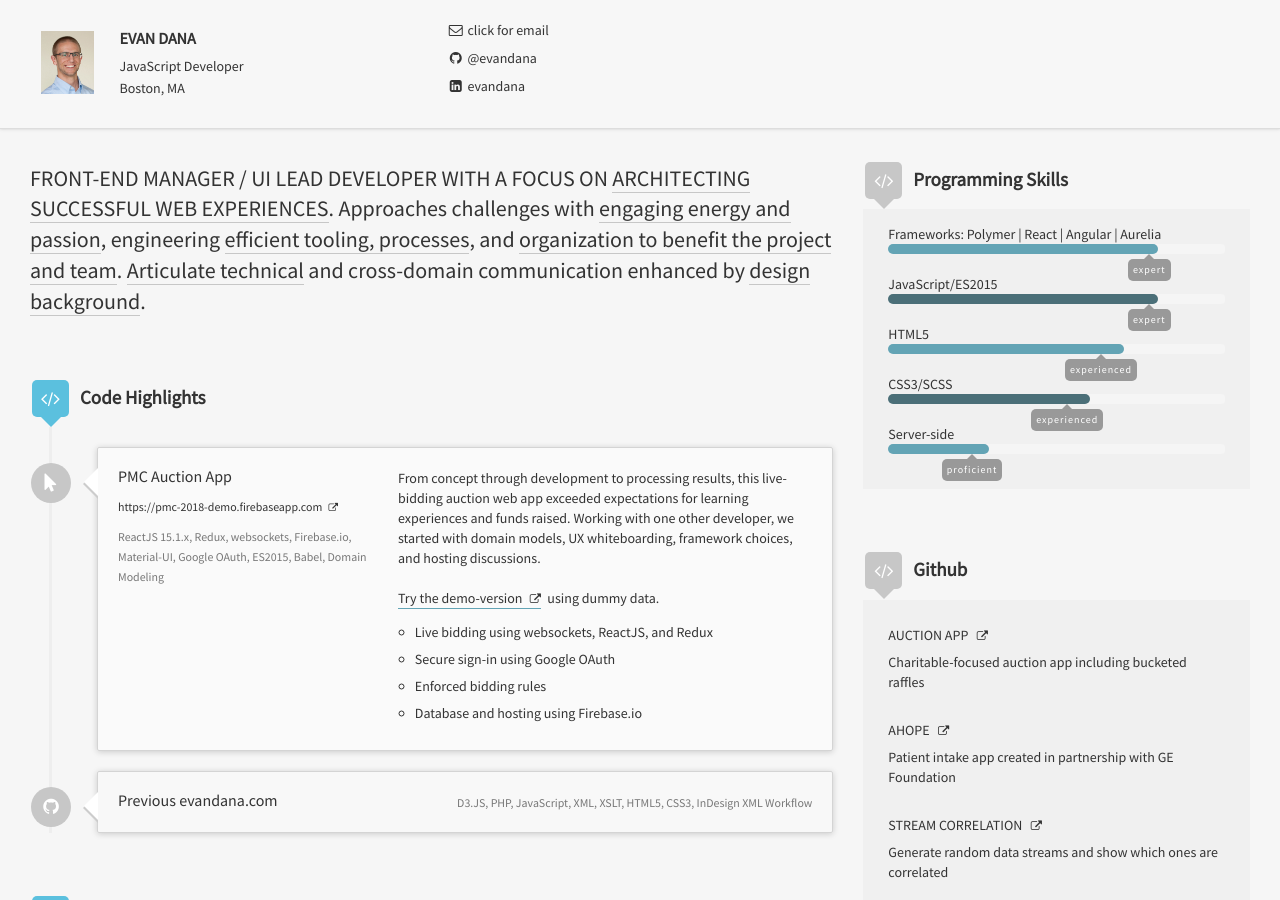
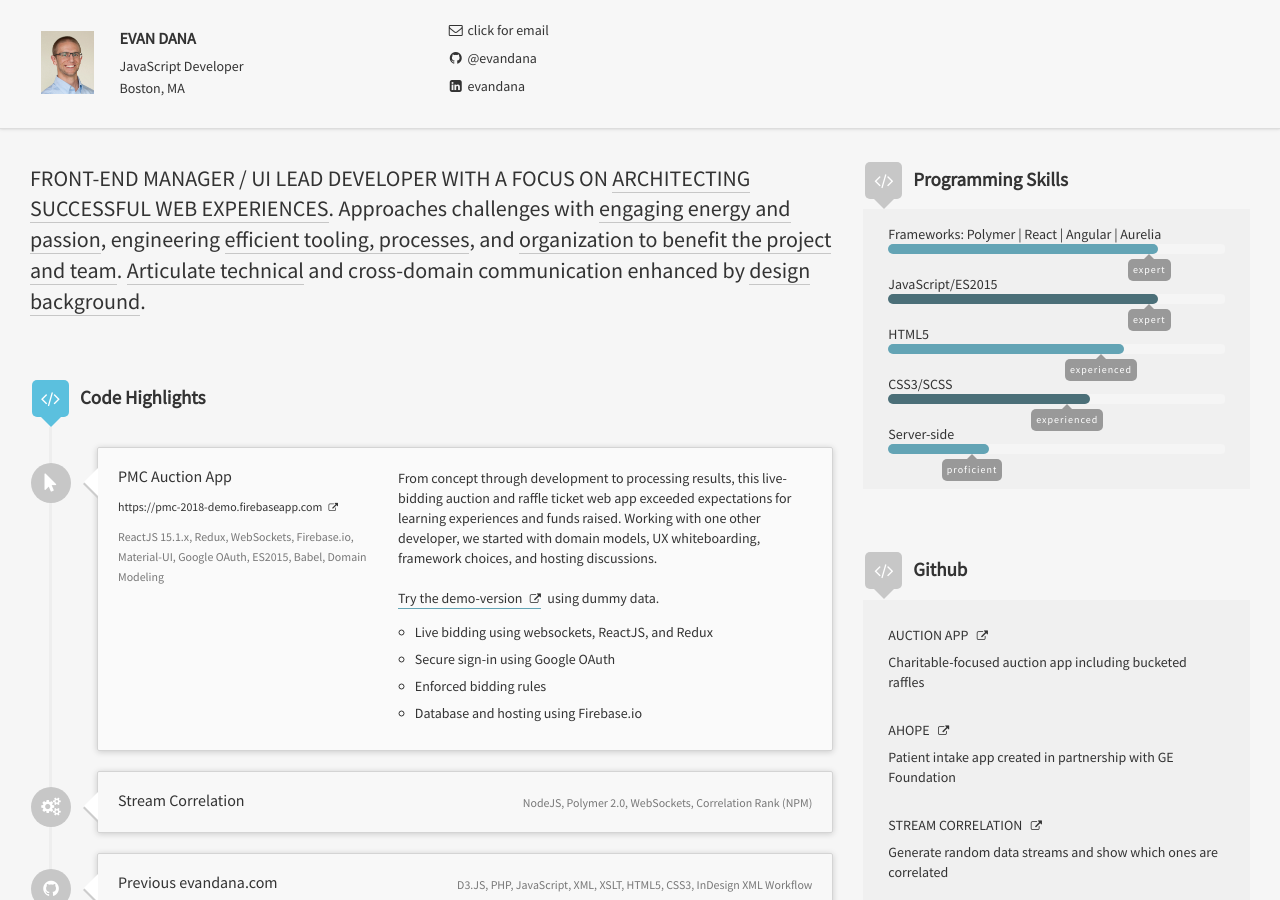
Before and after one commit to evandana/evandana.github.io, a Jekyll site: the page built from index.html, in a window 1280 px wide and 900 px high. Built offline with Jekyll 4.4.1, drawn with Linux system fonts in a browser that asks for light colours; nearby versions of some CDN libraries.

Commit message:
Adding stream-correlation to projects

```diff
--- a/Gemfile
+++ b/Gemfile
@@ -1,3 +1,5 @@
 source "https://rubygems.org"
 
 gem "jekyll"
+
+gem 'github-pages', group: :jekyll_plugins
--- a/_config.yml
+++ b/_config.yml
@@ -39,7 +39,7 @@
       id: auction-app
       title: PMC Auction App
       description: >
-        From concept through development to processing results, this live-bidding auction web app exceeded expectations for learning experiences and funds raised.
+        From concept through development to processing results, this live-bidding auction and raffle ticket web app exceeded expectations for learning experiences and funds raised.
         Working with one other developer, we started with domain models, UX whiteboarding, framework choices, and hosting discussions.
         <br/><br/>
         <a href="https://pmc-2018-demo.firebaseapp.com" target="_BLANK">Try the demo-version <i class="fa fa-external-link"></i></a> using dummy data.
@@ -52,10 +52,28 @@
           text: Enforced bidding rules
         - feature1:
           text: Database and hosting using Firebase.io
-      icon: live
-      technologies: "ReactJS 15.1.x, Redux, websockets, Firebase.io, Material-UI, Google OAuth, ES2015, Babel, Domain Modeling"
+      icon: mouse-pointer
+      technologies: "ReactJS 15.1.x, Redux, WebSockets, Firebase.io, Material-UI, Google OAuth, ES2015, Babel, Domain Modeling"
       link: https://pmc-2018-demo.firebaseapp.com
-      completedyear: 2016
+      completedyear: 2018
+    - streamcorrelation:
+      id: streamcorrelation
+      title: Stream Correlation
+      collapsed: true
+      description: "Individual hackathon project intending to address the question: \"What other ways can a web app add value to an HMI (human-machine interface) dashboard?\""
+      features:
+        - feature:
+          text: "Node service generates semi-random data into N streams and publishes values over WebSocket connection"
+        - feature:
+          text: "Node service subscribes to data generator, stores subset of data, processes data for correlation, and makes processed data available over WebSockets to client UI"
+        - feature:
+          text: "Client UI subscribes to processed data service and shows corelation graph for any streams that correlate with the specified streams"
+        - feature:
+          text: "Initialization and installation of the above three folders is handled simultaneously with shell script"
+      icon: cogs
+      technologies: "NodeJS, Polymer 2.0, WebSockets, Correlation Rank (NPM)"
+      link: https://github.com/evandana/stream-correlation
+      completedyear: 2017
     - evandanadotcom:
       id: evandanadotcom
       title: Previous evandana.com
--- a/index.html
+++ b/index.html
@@ -54,11 +54,8 @@
                         {% for sample in site.author.workSamples %}
                             <li class="timeline-inverted" {% if sample.id %}id="work-sample-{{ sample.id }}"{% endif %}>
                                 {% if sample.icon %}
-                                    {% if sample.icon == "live" %}
-                                        <div class="timeline-badge info fa fa-mouse-pointer"> </div>
-                                    {% endif %}
-                                    {% if sample.icon == "github" %}
-                                        <div class="timeline-badge info fa fa-github"> </div>
+                                    {% if sample.icon %}
+                                        <div class="timeline-badge info fa fa-{{ sample.icon }}"> </div>
                                     {% endif %}
                                 {% endif %}
                                 <div class="timeline-panel grid-block i-toggle-view {% if sample.collapsed %}i-collapsed{% endif %}">
```
Also changed, not shown: Gemfile.lock, README.md, 5 other files.
